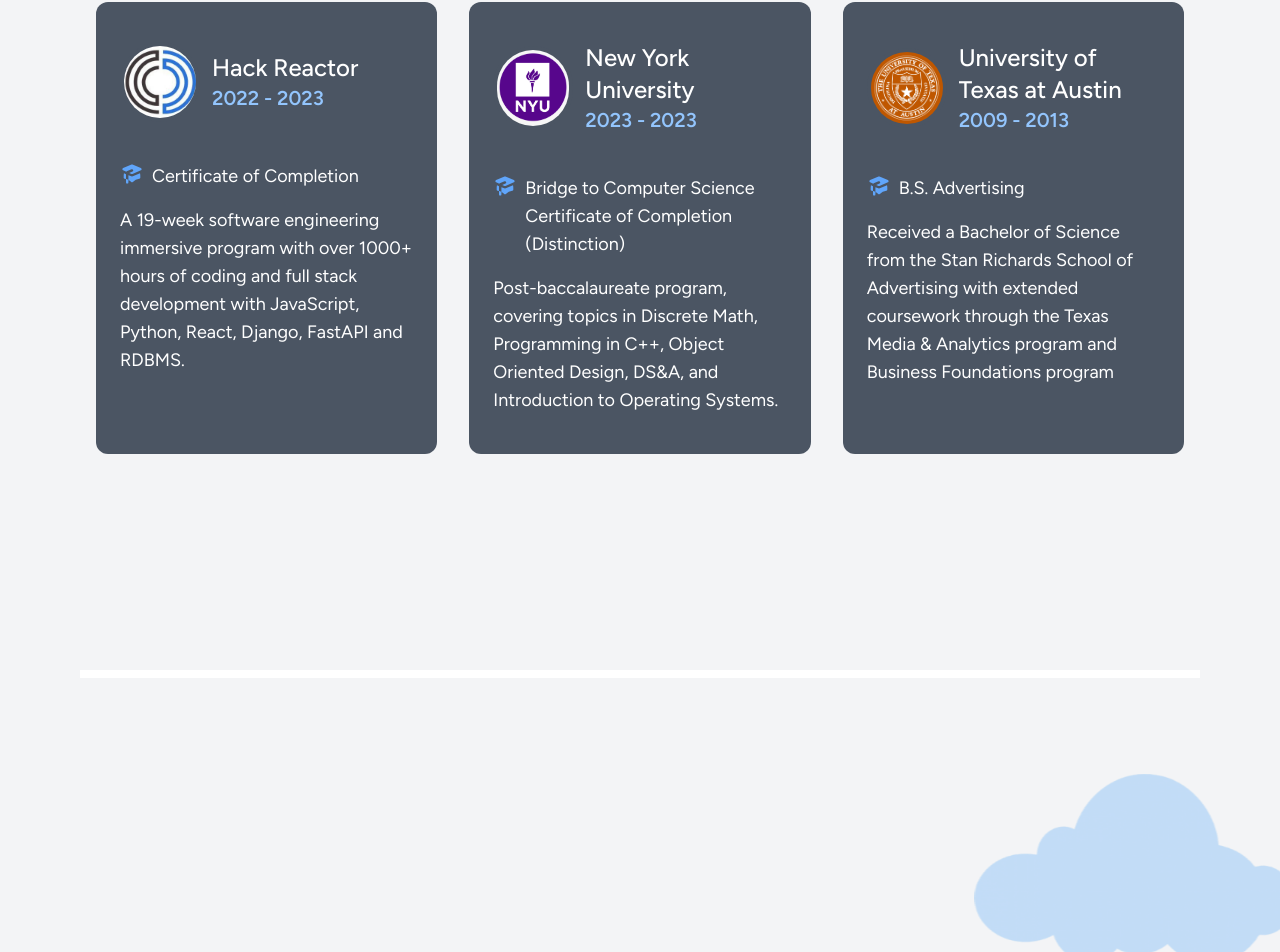
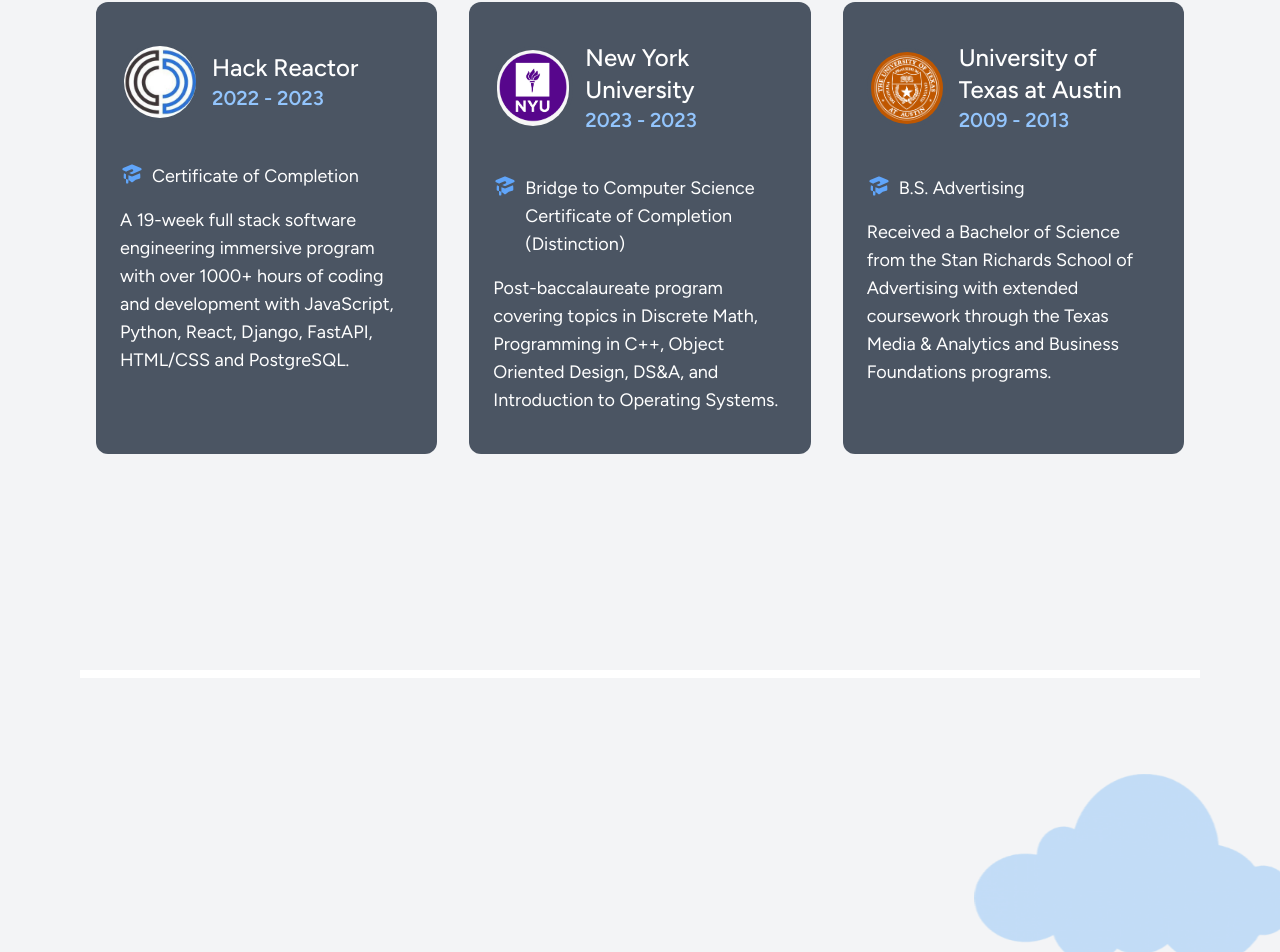
Before and after one commit to stephhest/hestilow-portfolio, a React (Create React App) app: page / in a window 1280 px wide. Shown: the part 4272-5224 px from the top of the page. Built offline with nearby package versions, Linux system fonts and the light colour scheme.

Commit message:
implemented alerts for contact form and required parameters for form fields

```diff
--- a/src/App.js
+++ b/src/App.js
@@ -1,11 +1,9 @@
 import React from "react";
-// import { useEffect } from "react";
 import About from "./components/About";
 import Contact from "./components/Contact";
 import Projects from "./components/Projects";
 import Skills from "./components/Skills";
 import Experience from "./components/Experience";
-// import Testimonials from "./components/Experience";
 
 export default function App() {
   return (
--- a/src/components/Contact.js
+++ b/src/components/Contact.js
@@ -99,6 +99,7 @@ export default function Contact() {
               name="name"
               value={name}
               className="w-full bg-white rounded border border-gray-300 focus:border-blue-300 focus:ring-2 focus:ring-blue-300 text-base outline-none text-gray-700 py-1 px-3 leading-8 transition-colors duration-200 ease-in-out"
+              required
               onChange={(e) => setName(e.target.value)}
             />
           </div>
@@ -112,6 +113,7 @@ export default function Contact() {
               name="email"
               value={email}
               className="w-full bg-white rounded border border-gray-300 focus:border-blue-300 focus:ring-2 focus:ring-blue-300 text-base outline-none text-gray-700 py-1 px-3 leading-8 transition-colors duration-200 ease-in-out"
+              required
               onChange={(e) => setEmail(e.target.value)}
             />
           </div>
@@ -126,6 +128,7 @@ export default function Contact() {
               name="message"
               value={message}
               className="w-full bg-white rounded border border-gray-300 focus:border-blue-300 focus:ring-2 focus:ring-blue-300 h-32 text-base outline-none text-gray-700 py-1 px-3 resize-none leading-6 transition-colors duration-200 ease-in-out"
+              required
               onChange={(e) => setMessage(e.target.value)}
             />
           </div>
--- a/src/data.js
+++ b/src/data.js
@@ -41,7 +41,7 @@ export const roles = [
 export const programs = [
   {
     description:
-      "A 19-week software engineering immersive program with over 1000+ hours of coding and full stack development with JavaScript, Python, React, Django, FastAPI and RDBMS.",
+      "A 19-week full stack software engineering immersive program with over 1000+ hours of coding and development with JavaScript, Python, React, Django, FastAPI, HTML/CSS and PostgreSQL.",
     degree:"Certificate of Completion",
     image: "./hr.png",
     years: "2022 - 2023",
@@ -49,7 +49,7 @@ export const programs = [
   },
   {
     description:
-      "Post-baccalaureate program, covering topics in Discrete Math, Programming in C++, Object Oriented Design, DS&A, and Introduction to Operating Systems.",
+      "Post-baccalaureate program covering topics in Discrete Math, Programming in C++, Object Oriented Design, DS&A, and Introduction to Operating Systems.",
     degree:"Bridge to Computer Science Certificate of Completion (Distinction)",
     image: "./nyu.png",
     years: "2023 - 2023",
@@ -57,7 +57,7 @@ export const programs = [
   },
   {
     description:
-      "Received a Bachelor of Science from the Stan Richards School of Advertising with extended coursework through the Texas Media & Analytics program and Business Foundations program",
+      "Received a Bachelor of Science from the Stan Richards School of Advertising with extended coursework through the Texas Media & Analytics and Business Foundations programs.",
     degree:"B.S. Advertising",
     image: "./ut.png",
     years: "2009 - 2013",
```
